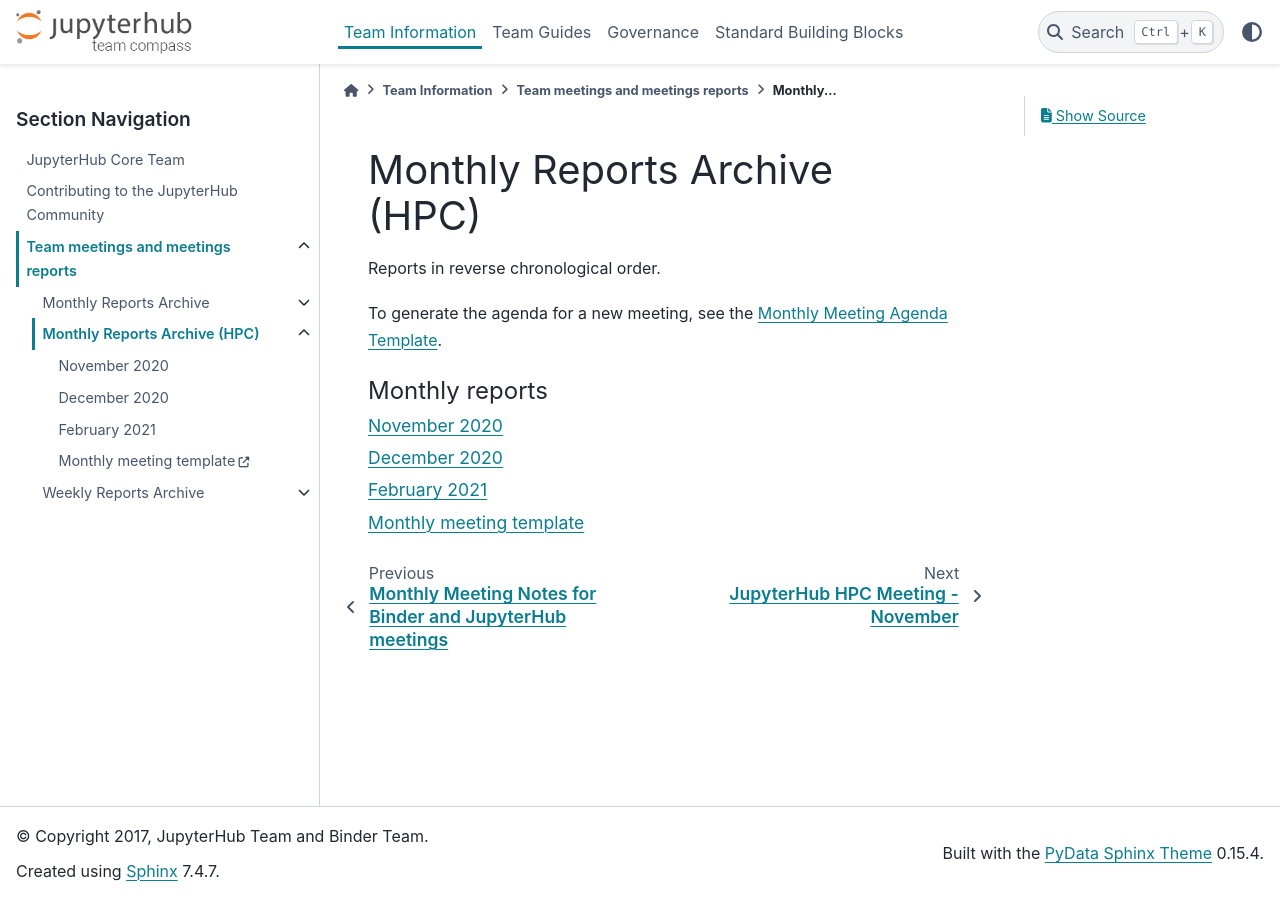
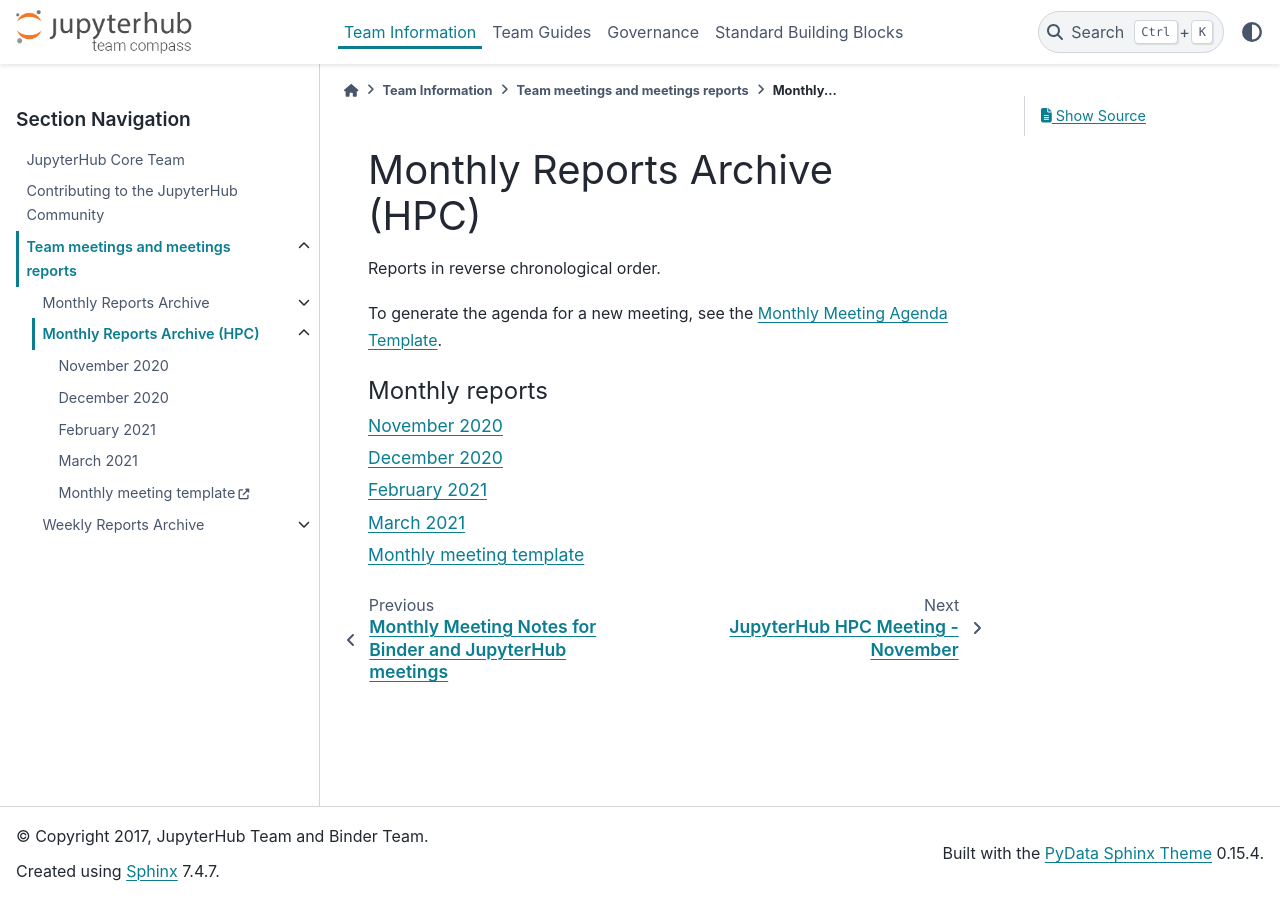
Before and after one commit to jupyterhub/team-compass, a Sphinx documentation site: the page built from docs/monthly-meeting-hpc/monthly_report_index.rst, in a window 1280 px wide. Built offline with Sphinx 7.4.7 and the PyData theme 0.15.4, drawn with Linux system fonts in a browser that asks for light colours.

Commit message:
Add link to March meeting

```diff
--- a/docs/monthly-meeting-hpc/monthly_report_index.rst
+++ b/docs/monthly-meeting-hpc/monthly_report_index.rst
@@ -14,4 +14,5 @@
    November 2020 <2020-11-04.md>
    December 2020 <2020-12-02.md>
    February 2021 <2021-02-03.md>
+   March 2021 <2021-03-03.md>
    Monthly meeting template <https://raw.githubusercontent.com/jupyterhub/team-compass/master/docs/monthly-meeting/monthly-meeting-template.md>
```
